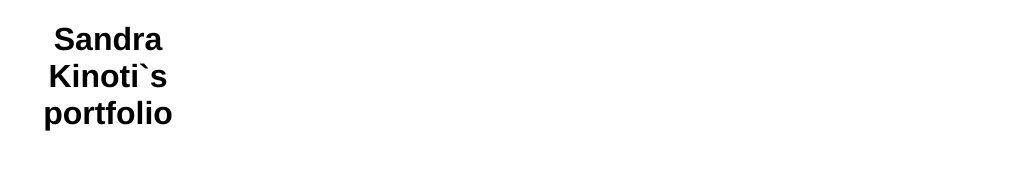
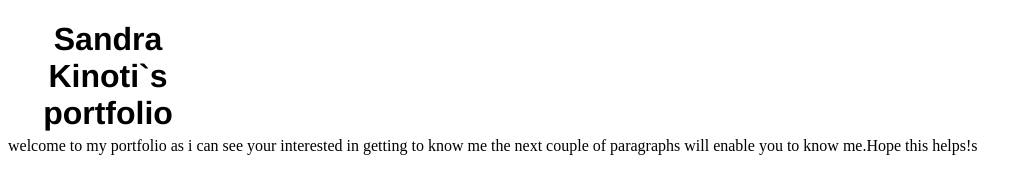
Before and after one commit to sandrakinoti16/portfolio-for-sandra, a plain HTML site: page index.html in a window 1280 px wide. Shown: the whole page, without its empty margins (0-1031 px from the left). Drawn offline with Linux system fonts and the light colour scheme.

Commit message:
add intro in paragraph class

```diff
--- a/index.html
+++ b/index.html
@@ -9,5 +9,6 @@
 </head>
 <body>
     <div class="header"><h1> Sandra Kinoti`s portfolio</h1></div>
+    <p class="intro">welcome to my portfolio as i can see your interested in getting to know me the next couple of paragraphs will enable  you to know me.Hope this helps!s</p>
 </body>
 </html>
```
